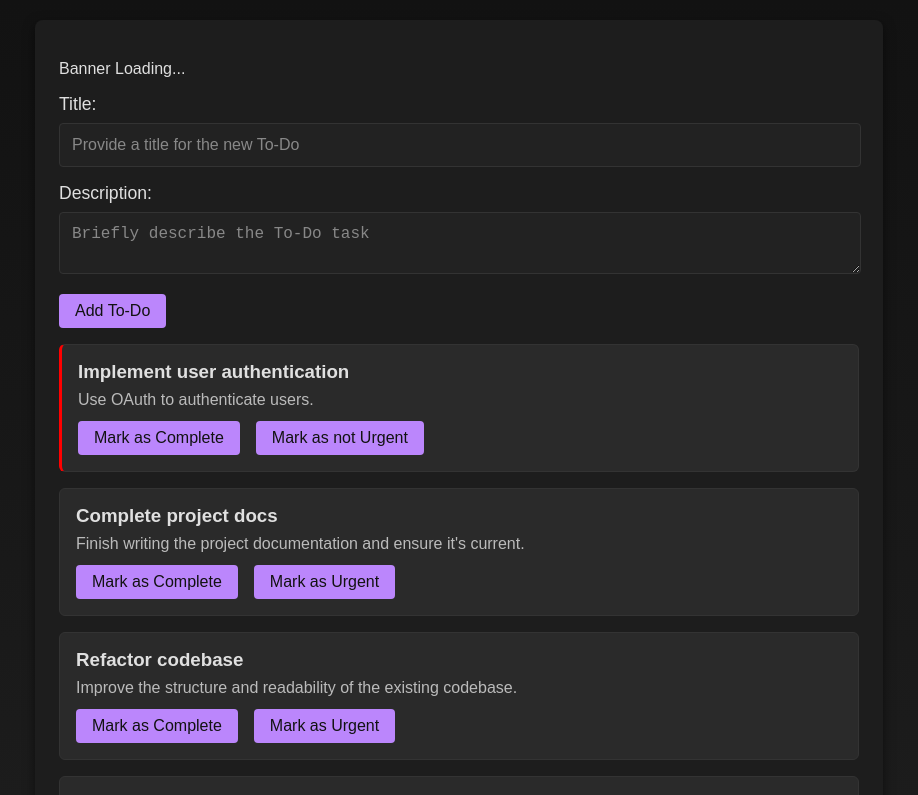
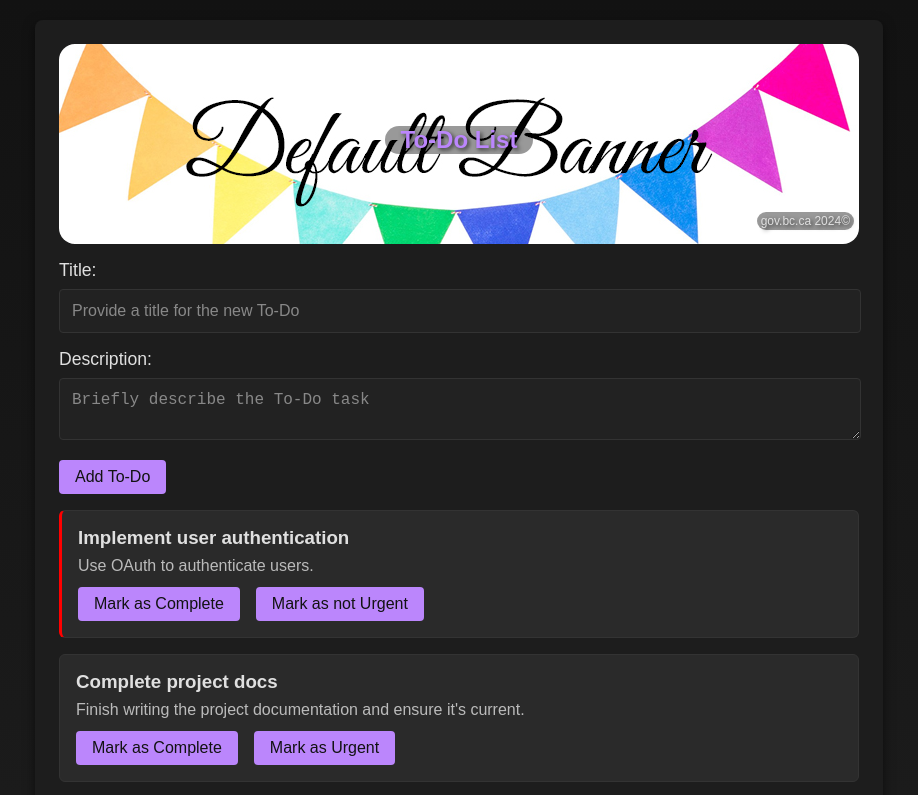
Before and after one commit to slo424/todolist-assignment, a Next.js app: page / in a window 1280 px wide. Shown: the top 795 px of the page, without its empty margins (181-1099 px from the left). Built offline with nearby package versions, Linux system fonts and the light colour scheme; no server answers.

Commit message:
The banner does not always work, so added a default banner

```diff
--- a/src/components/Banner.tsx
+++ b/src/components/Banner.tsx
@@ -32,10 +32,15 @@ const Banner: React.FC = () => {
         handleResize();
     }, []);
 
-    if (!currentImgUrl)
-        return <p>Banner Loading...</p>;
+    if (!currentImgUrl) {
+        setImgUrl("assets/default-banner.jpg");
+        setHdImgUrl("assets/default-banner.jpg");
+        setCurrentImgUrl("assets/default-banner.jpg");
 
-    return (
+        setCopyright("gov.bc.ca 2024");
+    }
+
+    return  (
         <div className="banner" style={{ backgroundImage: `url(${currentImgUrl})` }}>
             <h1>To-Do List</h1>
             {copyright && (
```
Also changed, not shown: public/assets/default-banner.jpg (added).
